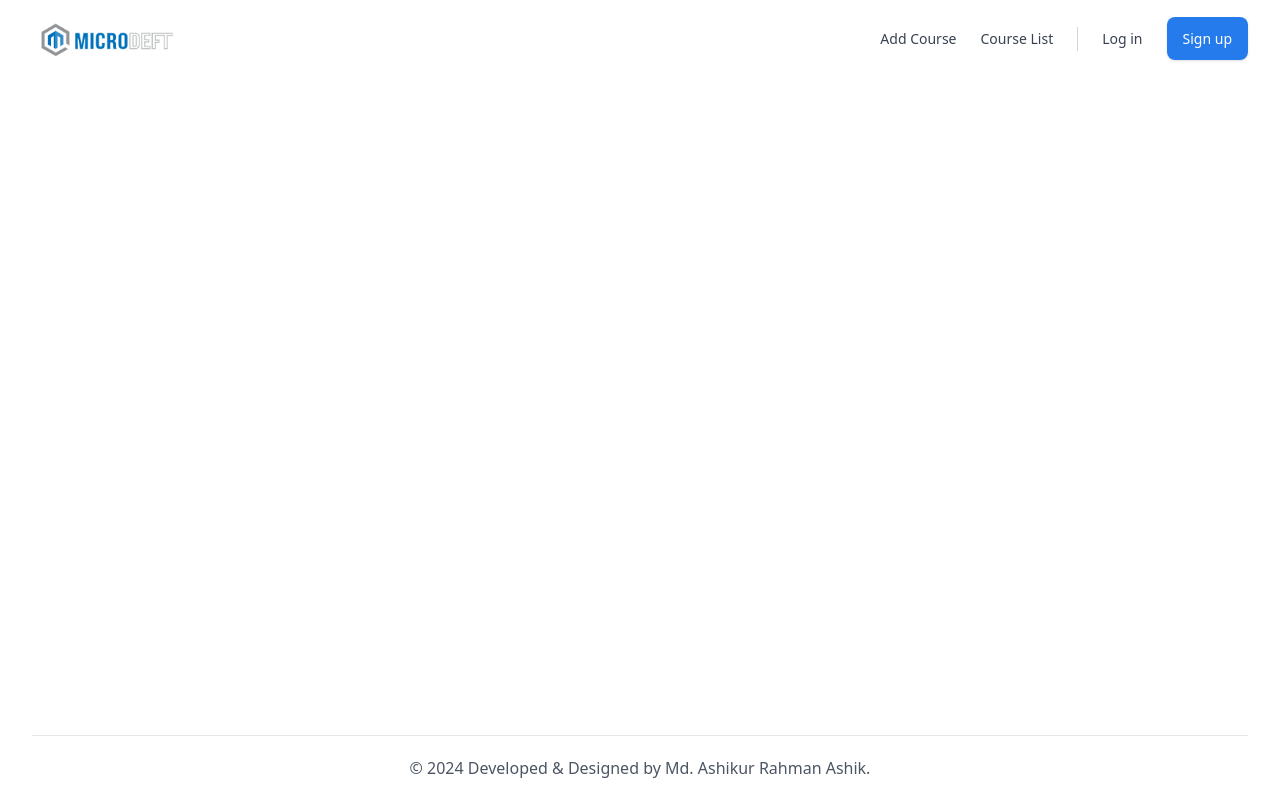
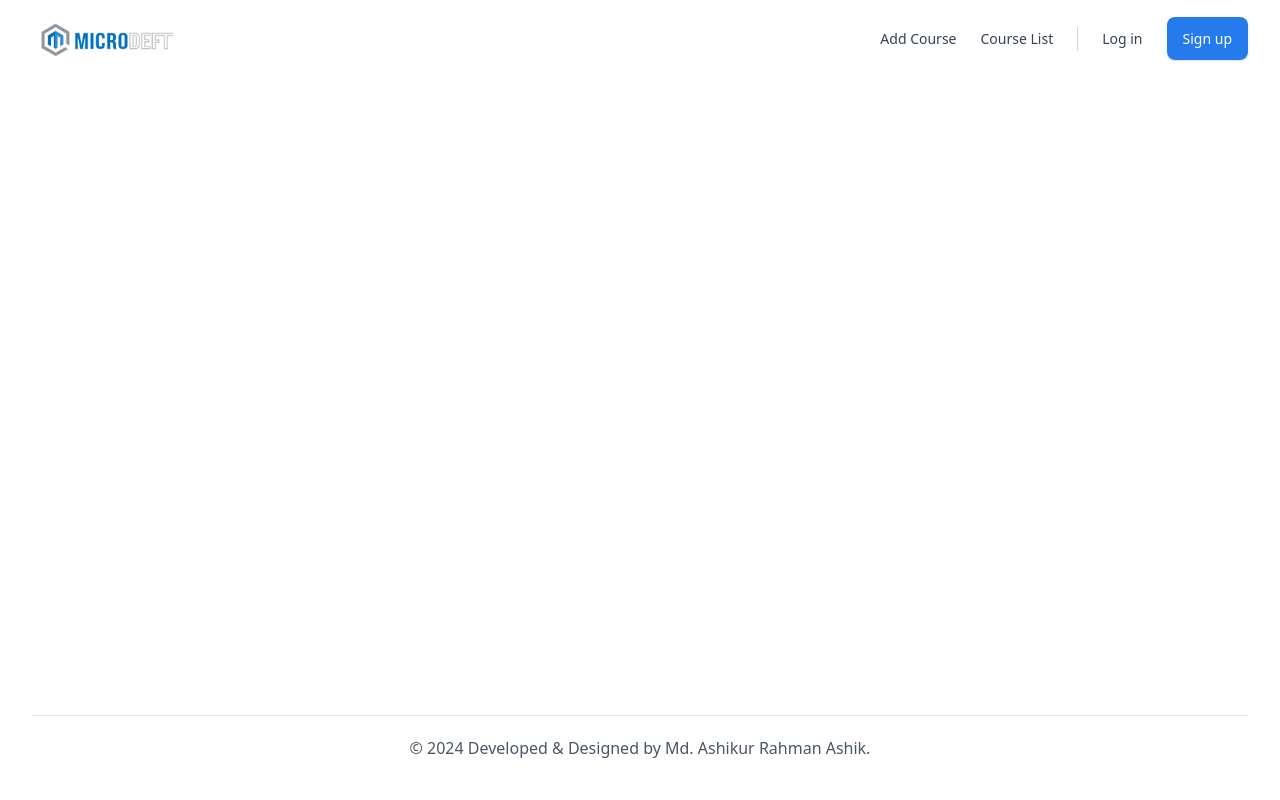
Before and after one commit to ashik-08/microdeft_react_test_ashik, a React (Vite) app: page / in a window 1280 px wide. Built offline with nearby package versions, Linux system fonts and the light colour scheme.

Commit message:
[fix](Footer): adjust footer margin for improved layout

```diff
--- a/src/components/Shared/Footer/Footer.jsx
+++ b/src/components/Shared/Footer/Footer.jsx
@@ -1,6 +1,6 @@
 const Footer = () => {
   return (
-    <footer className="pt-10">
+    <footer className="mt-5">
       <div className="max-w-screen-xl mx-auto px-4 text-gray-600 md:px-8">
         <div className="py-5 border-t md:text-center">
           <p className="text-center">
```
